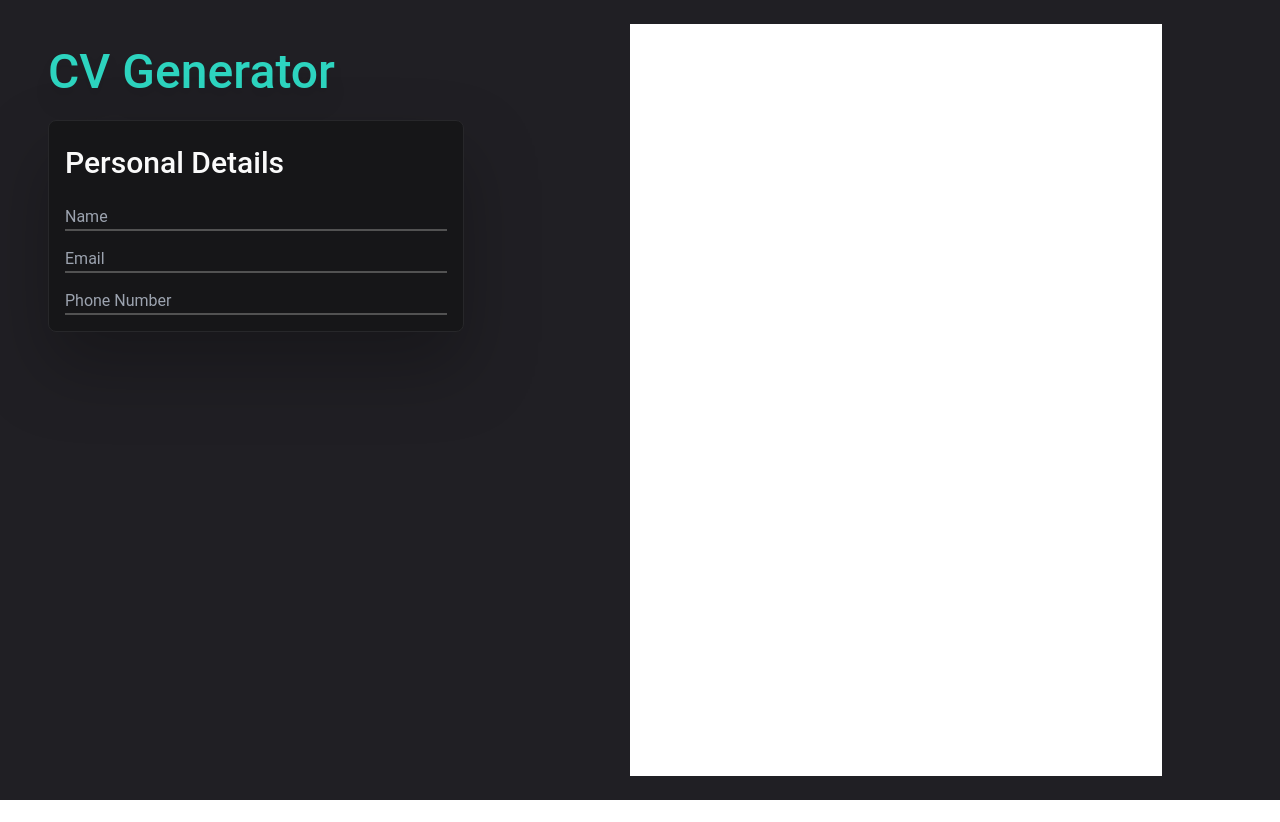
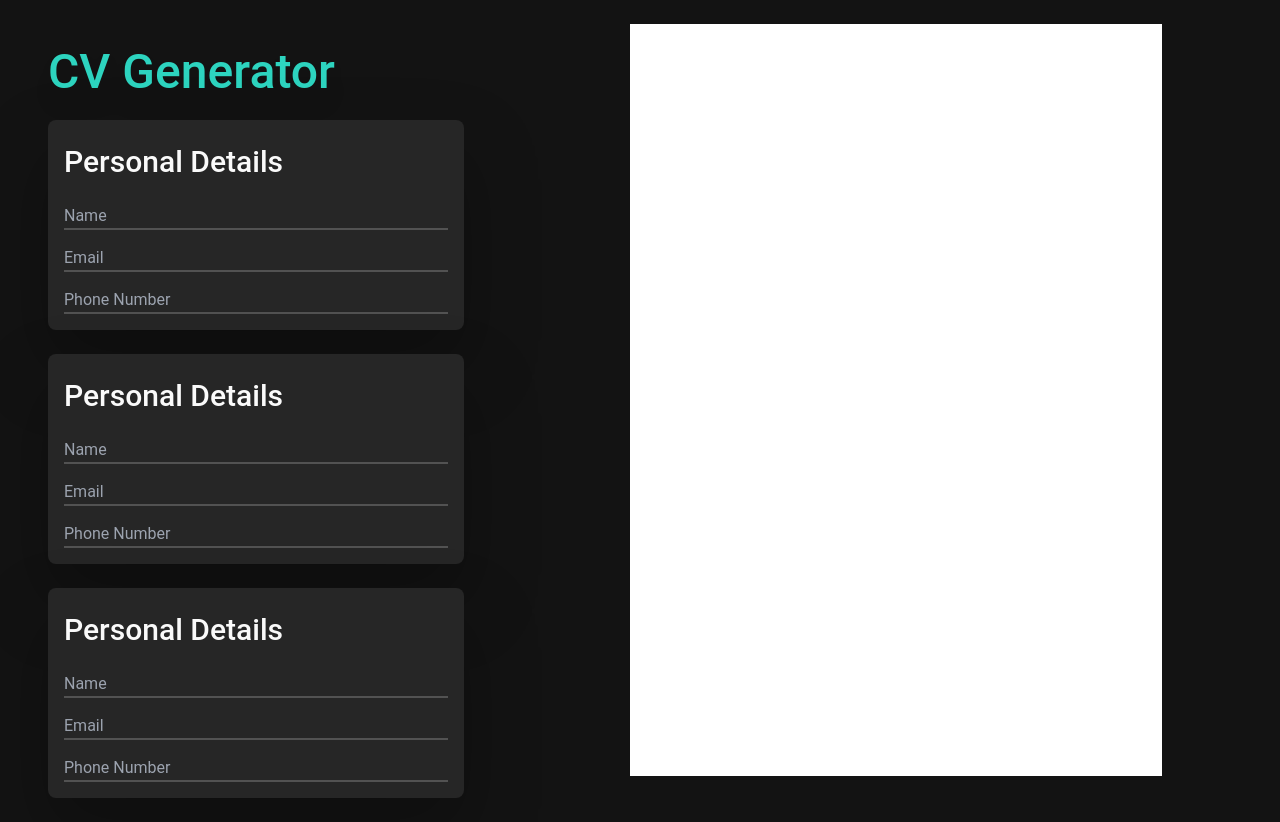
Before and after one commit to SKjustSK/cv-generator, a React (Vite) app: page / in a window 1280 px wide. Before the commit the page ends 800 px from the top, so only its background shows below. Built offline with nearby package versions, Linux system fonts and the light colour scheme.

Commit message:
fix: CV page now won't move when user scrolls chore: Changed static design

```diff
--- a/src/App.jsx
+++ b/src/App.jsx
@@ -4,7 +4,7 @@ import CVholder from './components/CVholder'
 
 function App() {
   return (
-    <div className="font-roboto relative box-border flex h-screen bg-[#201f24]">
+    <div className="font-roboto relative box-border flex h-[100%] w-[100%] bg-[#131313]">
       <UserInterface />
       <CVholder />
     </div>
--- a/src/components/CVholder.jsx
+++ b/src/components/CVholder.jsx
@@ -4,7 +4,7 @@ function CVPage() {
 
 function CVholder() {
   return (
-    <section className="align-center flex grow justify-center py-6">
+    <section className="align-center fixed bottom-0 right-0 top-0 flex w-[60%] grow justify-center py-6">
       <CVPage />
     </section>
   )
--- a/src/components/CategorySection.jsx
+++ b/src/components/CategorySection.jsx
@@ -2,7 +2,7 @@ import InputBox from './InputBox'
 
 function CategorySection({ title, inputBoxes }) {
   return (
-    <section className="drop-shadow-3xl flex flex-col gap-4 rounded-lg border border-zinc-800 bg-[#161618] p-4 text-zinc-50">
+    <section className="drop-shadow-3xl flex flex-col gap-4 rounded-lg bg-[#262626] p-4 text-zinc-50">
       <div className="py-2 text-3xl font-medium">{title}</div>
       <div className="flex flex-col gap-4">
         {inputBoxes.map((inputBox) => {
--- a/src/components/UserInterface.jsx
+++ b/src/components/UserInterface.jsx
@@ -6,6 +6,7 @@ function UserInterface() {
   return (
     <section className="flex w-[40%] flex-col px-12 py-6">
       <Logo />
+      <div className="flex flex-col gap-6">
         {categoryData.map((category) => {
           return (
             <CategorySection
@@ -15,6 +16,7 @@ function UserInterface() {
             />
           )
         })}
+      </div>
     </section>
   )
 }
--- a/src/data/categoryData.js
+++ b/src/data/categoryData.js
@@ -1,4 +1,40 @@
 const categoryData = [
+  {
+    title: 'Personal Details',
+    id: 0,
+    inputBoxes: [
+      {
+        title: 'Name',
+        type: 'text',
+      },
+      {
+        title: 'Email',
+        type: 'mail',
+      },
+      {
+        title: 'Phone Number',
+        type: 'phone',
+      },
+    ],
+  },
+  {
+    title: 'Personal Details',
+    id: 0,
+    inputBoxes: [
+      {
+        title: 'Name',
+        type: 'text',
+      },
+      {
+        title: 'Email',
+        type: 'mail',
+      },
+      {
+        title: 'Phone Number',
+        type: 'phone',
+      },
+    ],
+  },
   {
     title: 'Personal Details',
     id: 0,
```
Lines whose indentation alone changed are shown as unchanged.
